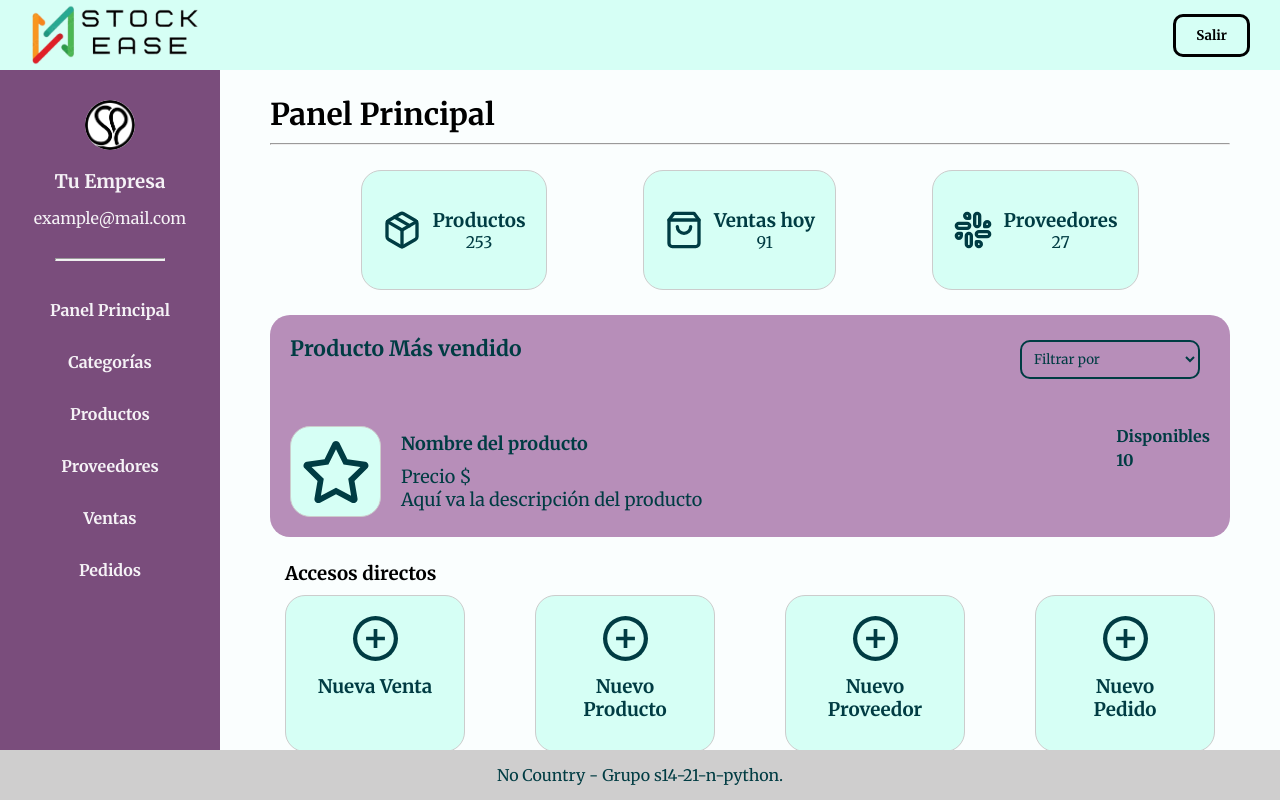
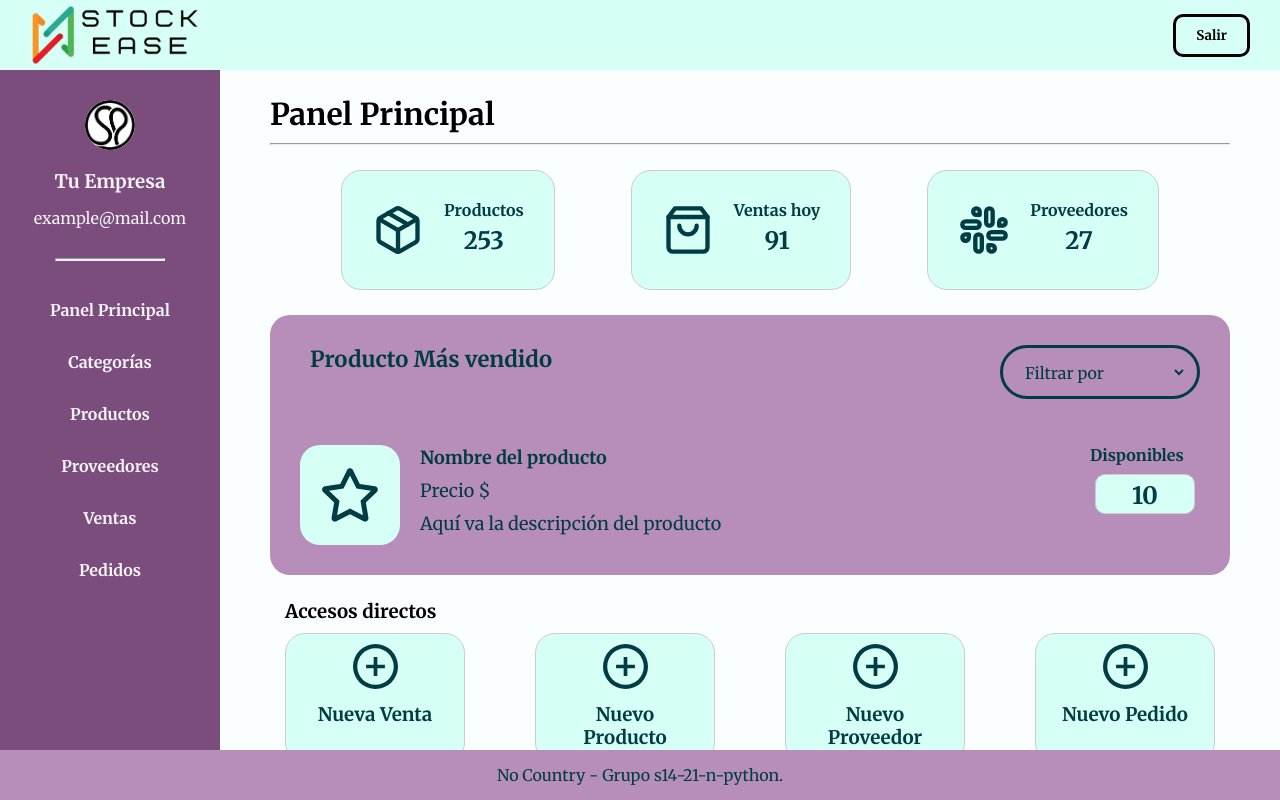
Before and after one commit to No-Country-simulation/s14-21-n-python, a React (Vite) app in the folder frontend/: page / in a window 1280 px wide. Built offline with nearby package versions, Linux system fonts and the light colour scheme.

Commit message:
Modificacion estilos
Modificacion estilos dashboard

```diff
--- a/frontend/src/components/Dashboard/Card.module.css
+++ b/frontend/src/components/Dashboard/Card.module.css
@@ -1,23 +1,33 @@
 .card {
   border: 1px solid #ccc;
   border-radius: 20px;
-  padding: 20px;
+  padding: 10px;
   margin: 0 10px 10px 10px;
   text-align: center;
   background-color: #d6fff5;
   color: #003c43;
   width: 180px;
+  height: 130px;
 }
 
 .card1 {
   border: 1px solid #ccc;
   border-radius: 20px;
-  padding: 20px;
+  padding: 30px;
   margin: 0 10px 10px 10px;
   text-align: center;
   background-color: #d6fff5;
   color: #003c43;
   height: 120px;
+  font-weight: bold;
+}
+
+.card1 p{
+  font-size: 24px;
+  padding: 5px;
+}
+.card1 h3{
+  font-size: 16px;
 }
 
 .cardIcon {
@@ -25,6 +35,7 @@
   align-items: center;
   justify-content: center;
   height: 100%;
+  gap: 10px;
 }
 
 .cardIcon h3,
@@ -34,8 +45,8 @@
 }
 
 .cardIcon svg {
-  width: 40px;
-  height: 40px;
+  width: 52px;
+  height: 52px;
   color: #003c43;
 }
 
--- a/frontend/src/components/Dashboard/Dashboard.jsx
+++ b/frontend/src/components/Dashboard/Dashboard.jsx
@@ -63,7 +63,10 @@ const Dashboard = () => {
 
           <div className={style.titleAndAmount}>
             <p>Disponibles</p>
+            <div className={style.cantidad}>
             <p>10</p>
+            </div>
+
           </div>
         </div>
       </div>
--- a/frontend/src/components/Dashboard/Dashboard.module.css
+++ b/frontend/src/components/Dashboard/Dashboard.module.css
@@ -29,6 +29,7 @@
   justify-content: space-evenly;
   margin-top: 10px;
   padding: 5px;
+
 }
 
 .additionalContainer {
@@ -39,6 +40,7 @@
   background-color: #b78eb9;
   color: #003c43;
   font-size: 18px;
+  padding: 10px;
 }
 
 .card2 {
@@ -52,12 +54,20 @@
   align-items: flex-start;
 }
 
+.card2 h3{
+  font-size: 22px;
+  margin-left: 10px;
+}
+
 .dropdown {
   border-radius: 30px;
+  border-color: #003c43;
+  border-style:solid;
   margin-left: auto;
   min-width: 200px; /* Ancho mínimo */
   width: max-content; /* Ancho del contenido */
   padding: 5px 10px; /* Relleno interno */
+
 }
 
 .select {
@@ -67,17 +77,19 @@
   background-color: transparent; /* Fondo transparente */
   cursor: pointer; /* Cambia el cursor al pasar por encima del select */
   outline: none; /* Quita el contorno al enfocar el select */
-  border: 2px solid;
-  border-radius: 10px;
+  font-size: 16px;
   color: #003c43;
+
 }
 
-.select:hover {
-  background-color: #f0f0f0; /* Cambia el color de fondo al pasar por encima */
+
+select option {
+  background-color: transparent;
 }
 
 .titleAndAmount {
   margin-left: auto;
+  font-size: 12px;
 }
 .titleAndAmount p {
   margin-left: auto;
@@ -89,6 +101,7 @@
 .productInfo {
   display: flex; /* Utilizamos flexbox para organizar los elementos horizontalmente */
   align-items: center; /* Centramos verticalmente los elementos */
+
 }
 
 .productInfo h4 {
@@ -103,8 +116,8 @@
 .priceAndDescription {
   display: flex;
   flex-direction: column;
-  margin-top: 10px;
-  margin-left: 10px;
+  gap: 10px;
+  margin: 10px;
 }
 
 .containerAdd {
@@ -127,16 +140,15 @@
   align-items: center;
   background-color: #d6fff5;
   color: #003c43;
-  border: 1px solid #ccc;
   border-radius: 20px;
-  height: 91px;
-  width: 91px;
+  height: 100px;
+  width: 100px;
   justify-content: center;
 }
 
 .cardIcon svg {
-  width: 70px;
-  height: 70px;
+  width: 60px;
+  height: 60px;
 }
 
 .containerAdd h3 {
@@ -151,6 +163,7 @@
   border-radius: 10px;
   height: 40px;
   width: 100px;
+  margin: 5px;
   justify-content: center;
   color: #003c43;
 }
@@ -159,4 +172,6 @@
   margin: 10px;
   text-align: center;
   font-size: 24px;
+  width:29px;
+  height:29px;
 }
--- a/frontend/src/components/Footer/Footer.module.css
+++ b/frontend/src/components/Footer/Footer.module.css
@@ -4,7 +4,7 @@
   left: 0;
   width: 100%;
   height: 50px;
-  background-color: rgb(207, 206, 206);
+  background-color: #b78eb9;
   padding: 15px 30px;
   text-align: center;
 }
```
